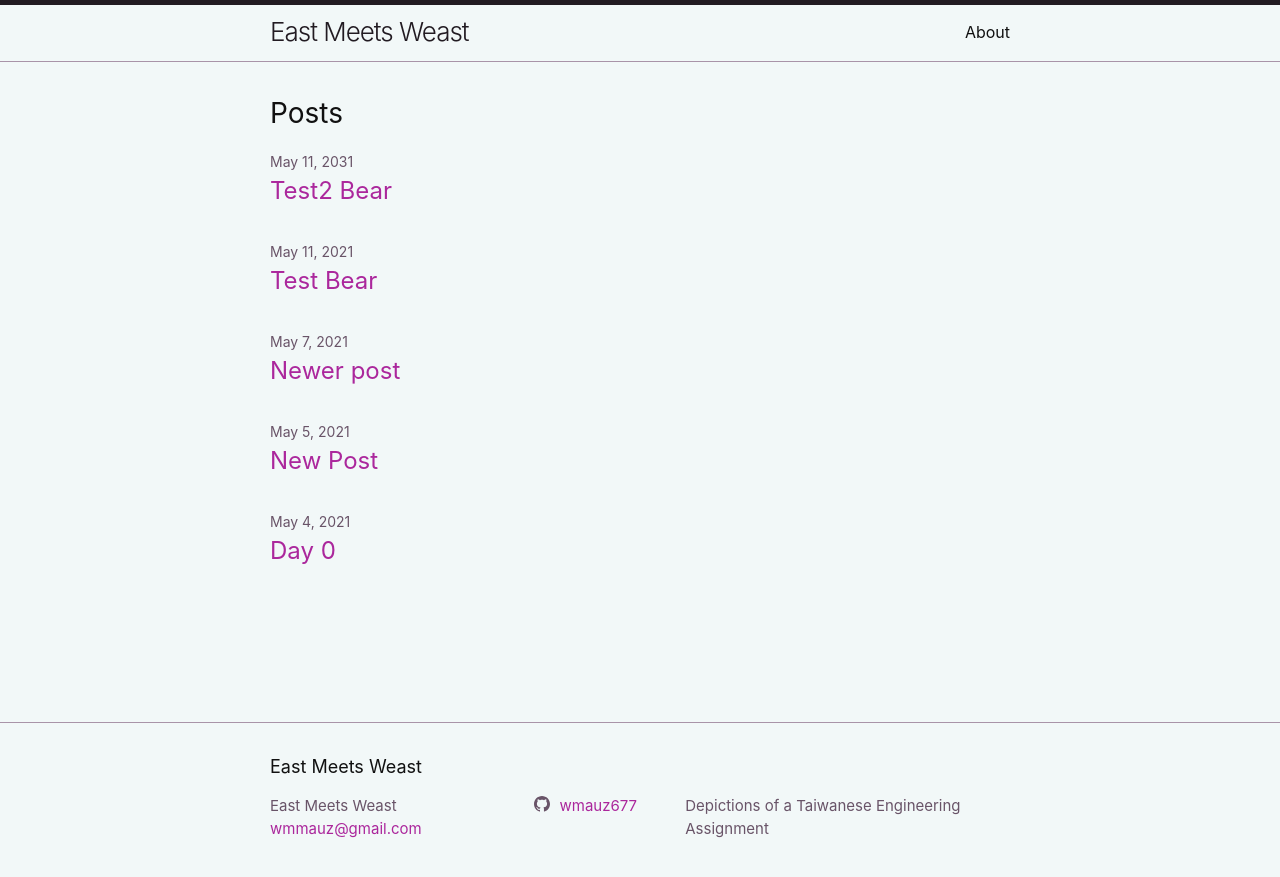
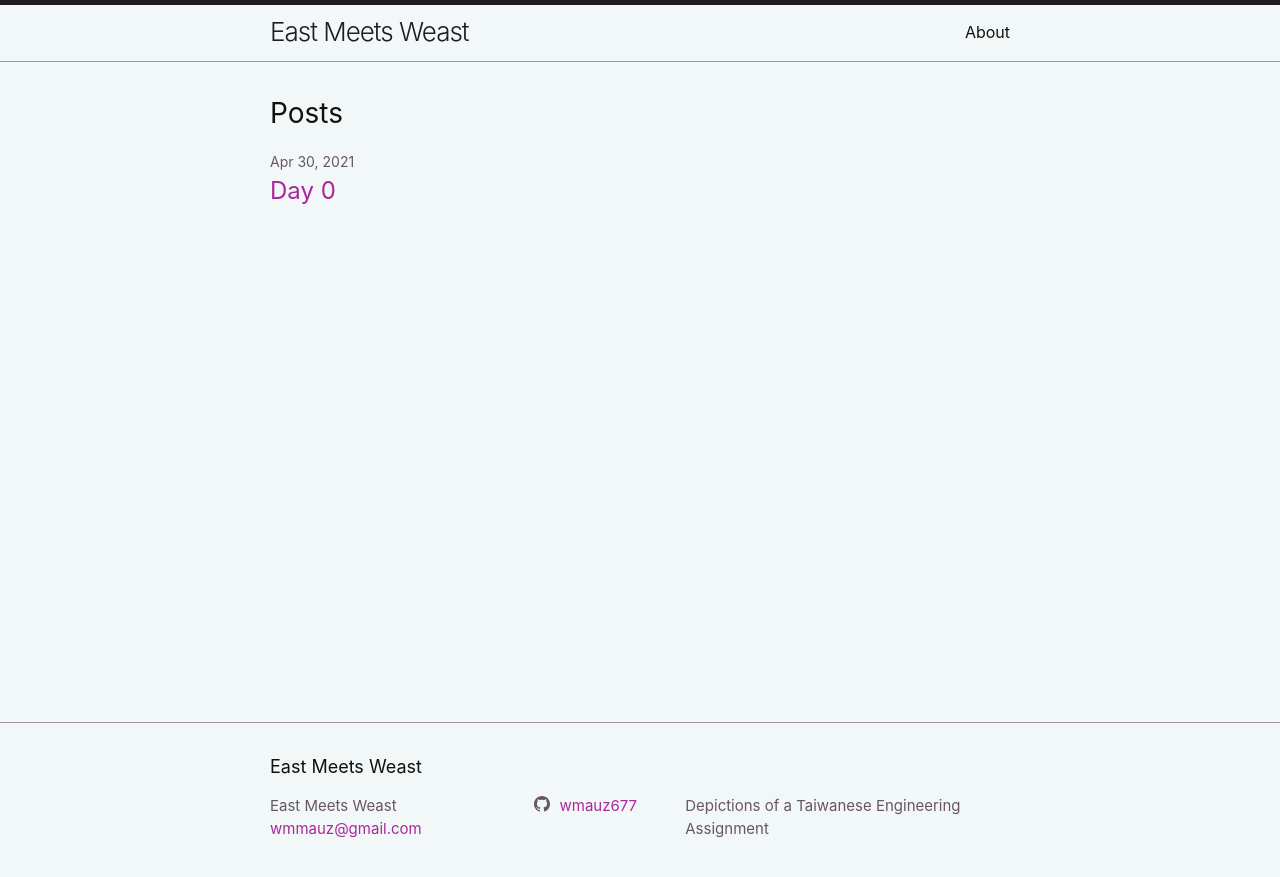
Before and after one commit to wmauz677/East-Meets-Weast, a Jekyll site: the page built from docs/index.markdown, in a window 1280 px wide. Shown: the top 877 px of the page. Built offline with Jekyll 4.4.1, drawn with Linux system fonts in a browser that asks for light colours.

Commit message:
Update about + posts

```diff
--- a/docs/_posts/2021-05-11-Test-Bear.md
+++ /dev/null
@@ -1,8 +0,0 @@
-- - - -
-layout: post
-title:  “Test Bear”
-date:   2021-05-11 06:33:05 +0800
-categories: Testing+Cat
-- - - -
-
-Will this post work
--- a/docs/_posts/2031-05-11-Test2-Bear.md
+++ /dev/null
@@ -1,8 +0,0 @@
-———
-layout: post
-title:  “Test Bear”
-date:   2021-05-11 06:33:05 +0800
-categories: Testing+Cat
-———
-
-Try 2
--- a/docs/about.markdown
+++ b/docs/about.markdown
@@ -4,6 +4,10 @@ title: About
 permalink: /about/
 ---
 
+ ![Me - 2020](assets/me.jpg)
+
 My name is Weston Mauz and I am from Golden, Colorado, in the United States of America. As of April 5, 2021, I am embarking on an engineering assignment in Tainan, Taiwan for the next 18 months with Taiwan Semiconductor Manufacturing Company (TSMC).
 
 This blog will be a representation of what I see, experience, and learn while in the East. I will not glamorize the experience, nor display this time as fantasy. I intend to keep these depictions raw and unfiltered.
+
+I look forward to sharing my experience with you.
```
Also changed, not shown: docs/_posts/2020-05-05-Day-0 copy 2.md (deleted, +0 -8 lines), docs/_posts/2020-05-05-Day-0 copy.md (deleted, +0 -8 lines), docs/_posts/2020-05-05-Day-0.md (deleted, +0 -8 lines), docs/_posts/2021-05-11-Day-0.md (added, +8 -0 lines), docs/assets/me.jpg (added), 1 other file.
